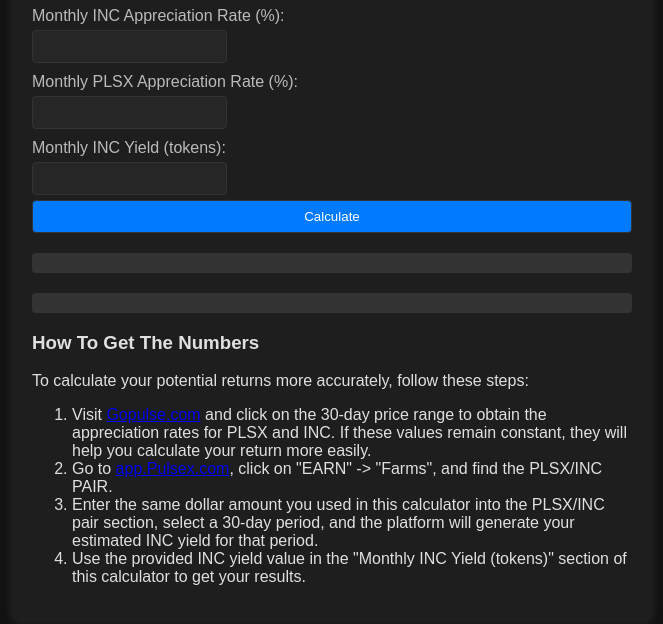
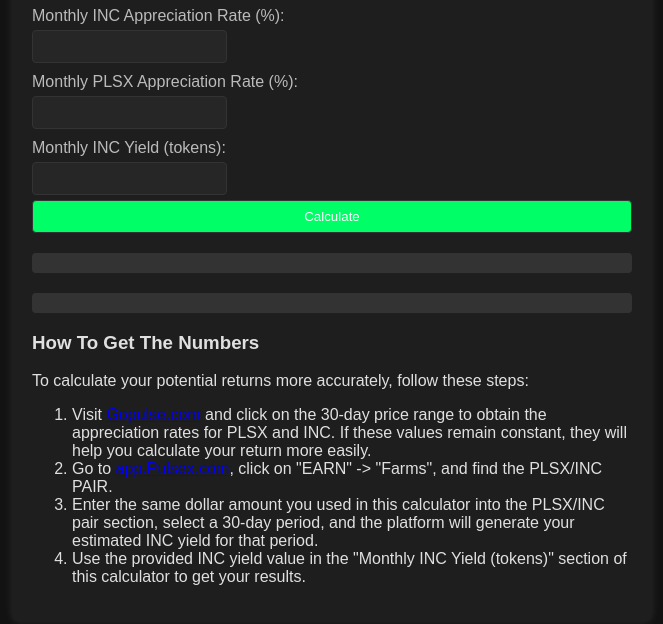
Before and after one commit to proestever/FARMING-CALC, a plain HTML site: page index.html in a window 1280 px wide. Shown: the part 252-876 px from the top of the page, without its empty margins (308-971 px from the left). Drawn offline with Linux system fonts and the light colour scheme.

Commit message:
Update index.html

```diff
--- a/index.html
+++ b/index.html
@@ -49,10 +49,10 @@
     }
     button {
         cursor: pointer;
-        background-color: #007bff; /* Button color */
+        background-color: #00ff66; /* Button color */
     }
     button:hover {
-        background-color: #0056b3; /* Darker button on hover */
+        background-color: #009933; /* Darker button on hover */
     }
     .result {
         margin-top: 20px;
```
